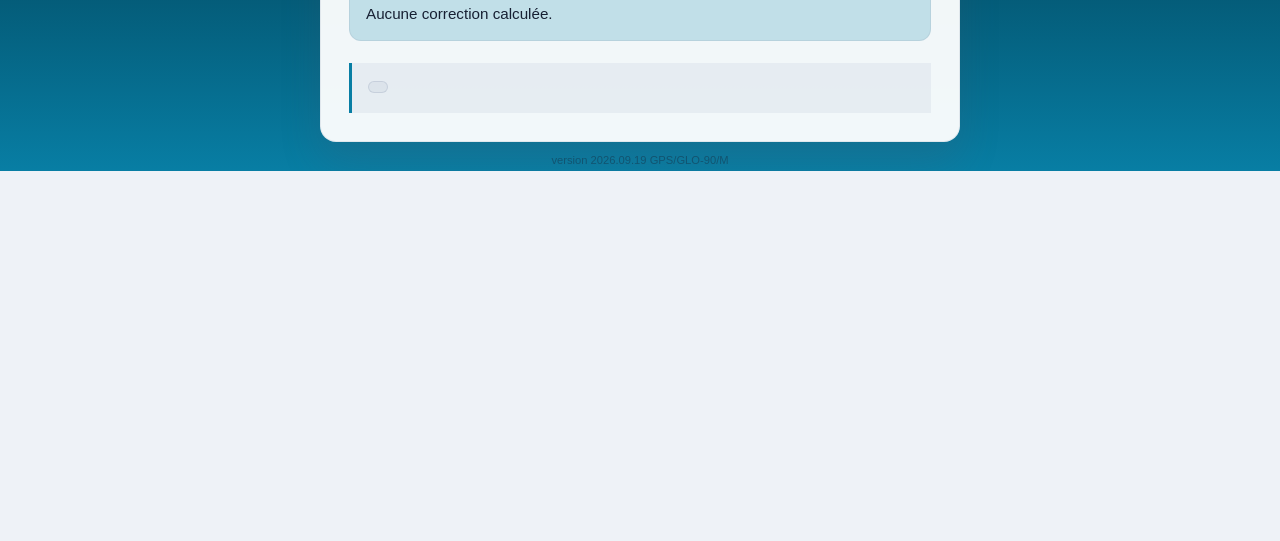
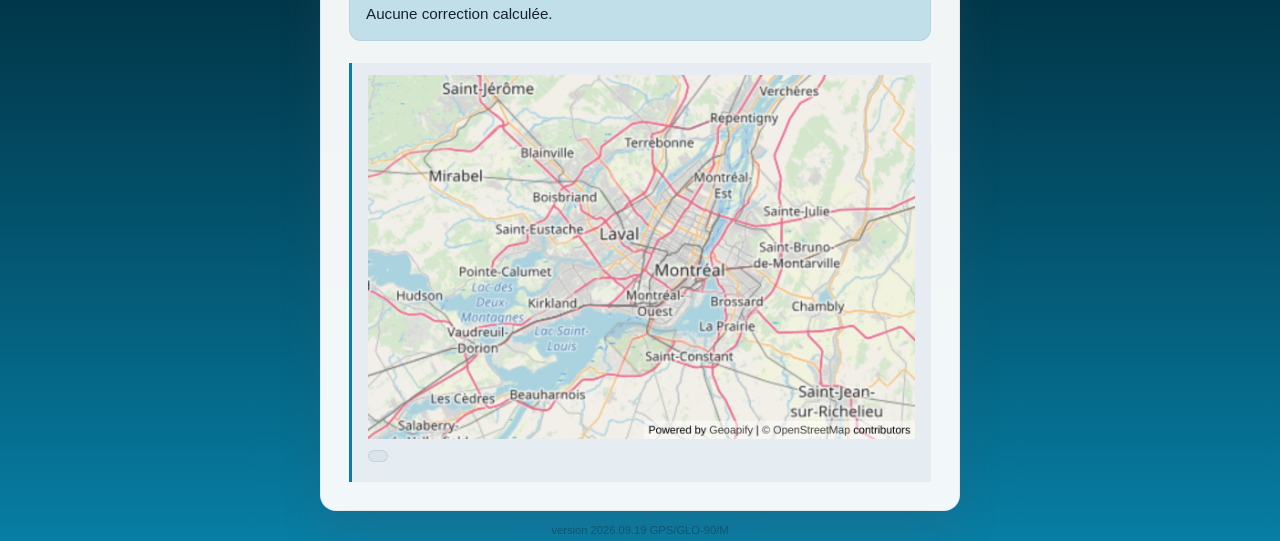
Before and after one commit to Wlodarski/Protrek, a plain HTML site: page index.html in a window 1280 px wide. Shown: the part 700-1241 px from the top of the page. Before the commit the page ends 871 px from the top, so only its background shows below. Drawn offline with Linux system fonts and the light colour scheme.

Commit message:
phase 3 MAP

```diff
--- a/index.html
+++ b/index.html
@@ -10,6 +10,7 @@
   <link rel="manifest" href="./manifest.json" />
   <link rel="dns-prefetch" href="https://api.open-meteo.com" />
   <link rel="dns-prefetch" href="https://api.weather.com" />
+  <link rel="dns-prefetch" href="https://maps.geoapify.com" />
   <meta name="description"
     content="Calcule l'altitude réelle corrigée à partir de la pression, de la température et de l'humidité." />
   <title>Pro Trek - Calibration</title>
@@ -222,6 +223,21 @@
       line-height: 1.5;
     }
 
+    .carte {
+      width: 100%;
+      height: auto;
+      object-fit: contain;
+      touch-action: auto;
+      transition: 2s ease-in;
+
+    }
+
+    .carte:hover {
+      object-fit: none;
+      transition: 2s ease-in;
+
+    }
+
     .forecast-coverage strong {
       color: var(--text);
       font-weight: 400;
@@ -244,7 +260,7 @@
 
     .nowifi {
       opacity: 0.3;
-      cursor:not-allowed;
+      cursor: not-allowed;
     }
 
     .result-label {
@@ -363,7 +379,7 @@
     </div>
 
     <section class="forecast-coverage" id="forecastCoverage" aria-live="polite">
-
+      <img src="img\cartevide.jpg" id="carte" class="carte" alt="carte centrée sur la position de calibration" />
       <button type="button" class="forecast-refresh" id="refreshBtn"></button>
       <div id="forecastCoverageText"></div>
     </section>
--- a/script/weather_client.js
+++ b/script/weather_client.js
@@ -3,6 +3,7 @@ import { getApiKey, getMapApiKey } from './api_key_storage.js';
 const FORECAST_API_URL = 'https://api.weather.com/v3/wx/forecast/hourly/3day';
 const CURRENT_API_URL = 'https://api.weather.com/v3/wx/observations/current';
 const ALTITUDE_API_URL = 'https://api.open-meteo.com/v1/elevation';
+const STATIC_MAP_API_URL = 'https://maps.geoapify.com/v1/staticmap';
 const DEFAULT_GEOCODE = '45.58,-73.54,36'; // lat,lon,alt
 const USER_LOCATION_STORAGE_KEY = 'protrek.user.location';
 
```
Also changed, not shown: img/cartevide.jpg (added).
